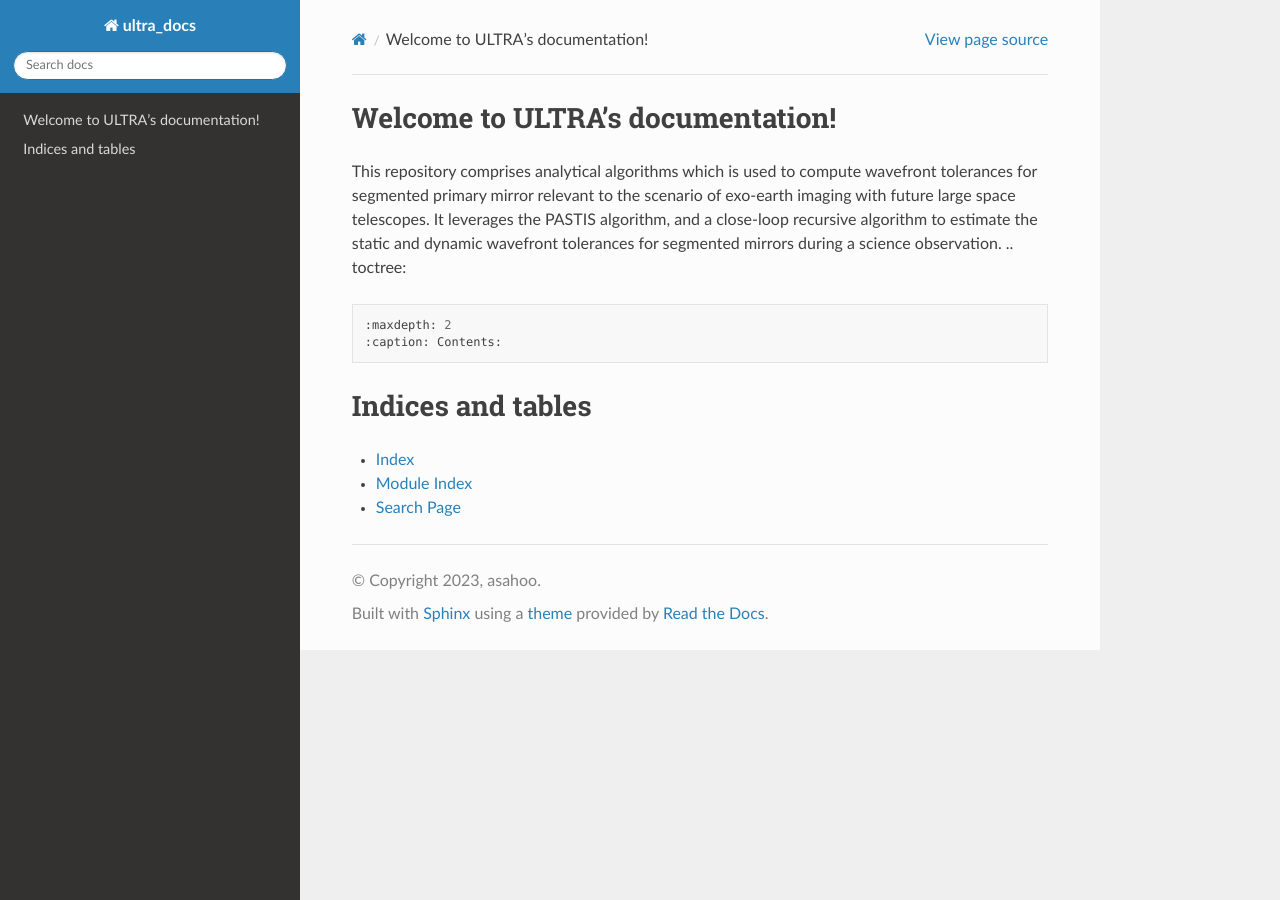
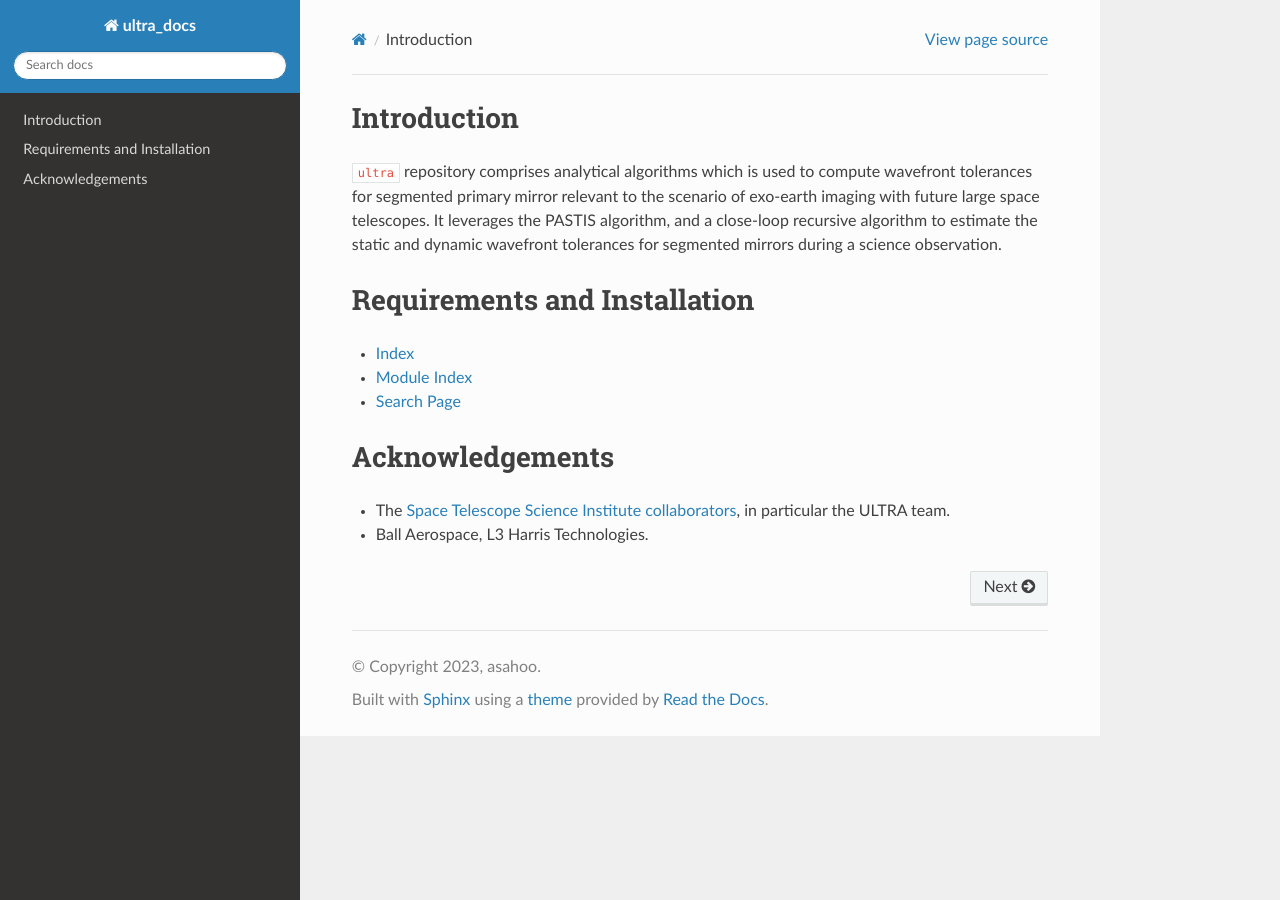
Before and after one commit to asahooexo/ultra_docs, a Sphinx documentation site: the page built from source/index.rst, in a window 1280 px wide. Built offline with Sphinx 7.4.7 and the Read the Docs theme 2.0.0, drawn with Linux system fonts in a browser that asks for light colours.

Commit message:
add installation docs

```diff
--- a/source/index.rst
+++ b/source/index.rst
@@ -3,21 +3,29 @@
    You can adapt this file completely to your liking, but it should at least
    contain the root `toctree` directive.
 
-Welcome to ULTRA's documentation!
+Introduction
 ======================================
-This repository comprises analytical algorithms which is used to compute wavefront tolerances for
+``ultra`` repository comprises analytical algorithms which is used to compute wavefront tolerances for
 segmented primary mirror relevant to the scenario of exo-earth imaging with future large space telescopes.
 It leverages the PASTIS algorithm, and a close-loop recursive algorithm to estimate the static and dynamic
 wavefront tolerances for segmented mirrors during a science observation.
+
 .. toctree::
    :maxdepth: 2
    :caption: Contents:
 
+   installation.rst
 
 
-Indices and tables
-==================
+Requirements and Installation
+=============================
 
 * :ref:`genindex`
 * :ref:`modindex`
 * :ref:`search`
+
+
+Acknowledgements
+================
+- The `Space Telescope Science Institute collaborators <https://www.stsci.edu/>`_, in particular the ULTRA team.
+- Ball Aerospace, L3 Harris Technologies.
```
Also changed, not shown: source/installation.rst (added, +36 -0 lines).
